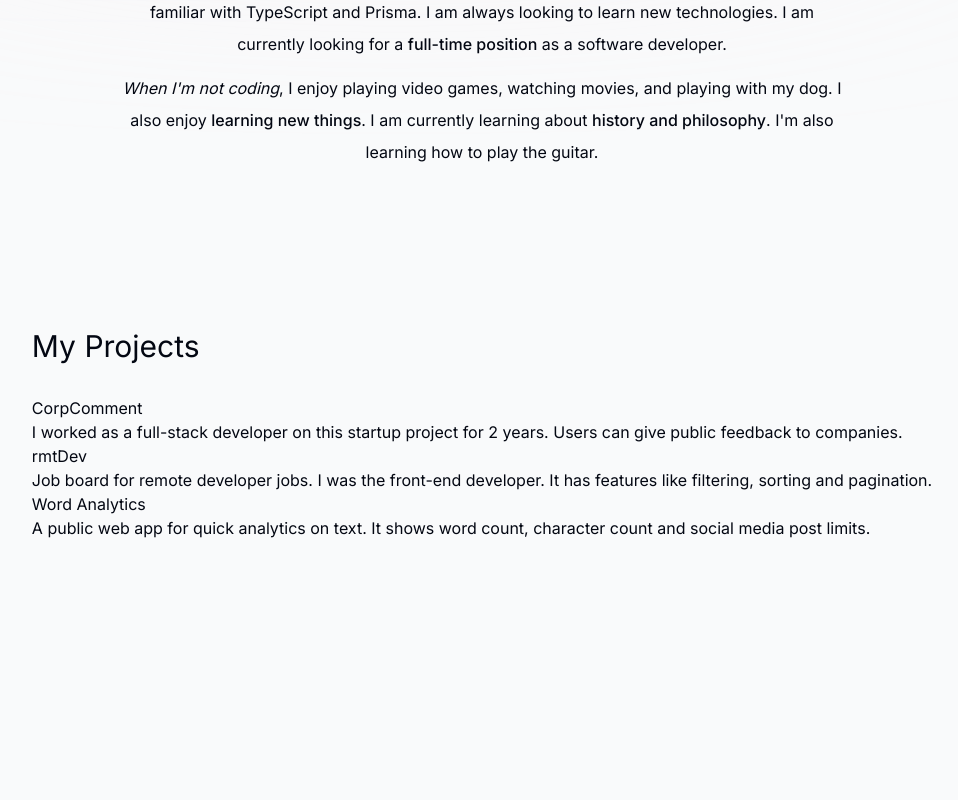
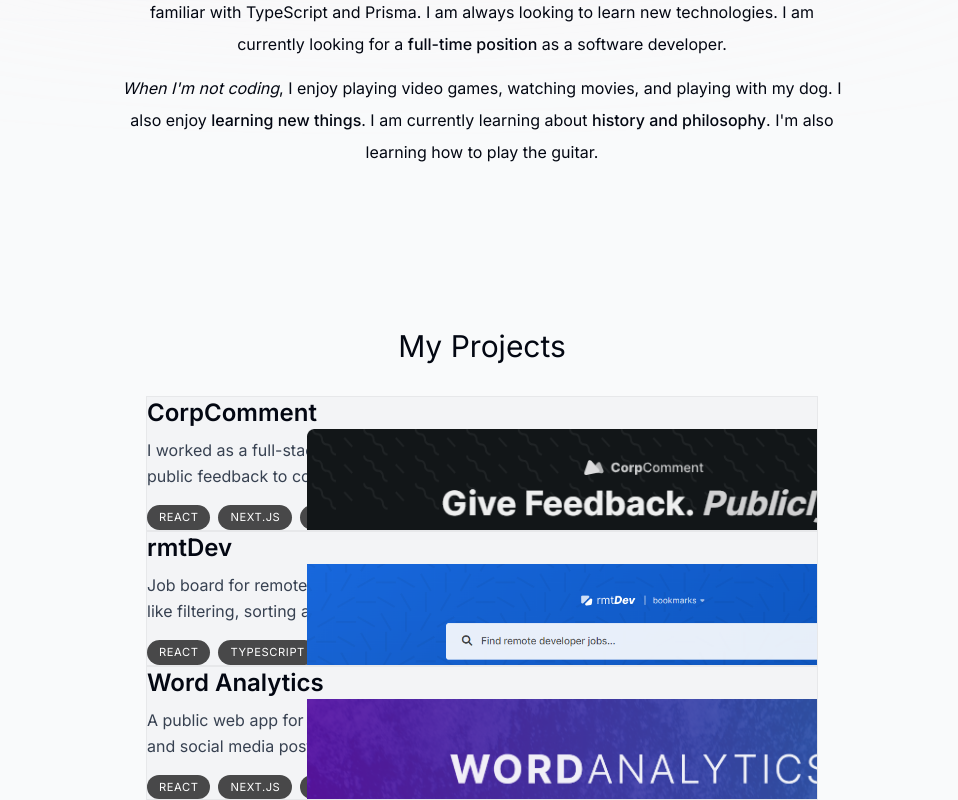
Before and after one commit to aaronaltman/aa_aaron_portfolio_site, a Next.js app: page / in a window 1280 px wide. Shown: the part 884-1684 px from the top of the page, without its empty margins (158-1116 px from the left). Before the commit the page ends 1424 px from the top, so only its background shows below. Built offline with nearby package versions, Linux system fonts and the light colour scheme.

Commit message:
adding projects

```diff
--- a/components/projects.tsx
+++ b/components/projects.tsx
@@ -1,6 +1,7 @@
 import React from "react";
 import SectionHeading from "./section-heading";
 import { projectsData } from "@/lib/data";
+import Image from "next/image";
 
 export default function Projects() {
   return (
@@ -8,14 +9,40 @@
       <SectionHeading>My projects</SectionHeading>
       <div>
         <ul>
-          {projectsData.map((project) => (
-            <li key={project.title}>
-              <h3>{project.title}</h3>
-              <p>{project.description}</p>
-            </li>
+          {projectsData.map((project, index) => (
+            <React.Fragment key={index}>
+              <Project {...project} />
+            </React.Fragment>
           ))}
         </ul>
       </div>
     </section>
   );
 }
+
+type ProjectProps = (typeof projectsData)[number];
+
+function Project({ description, title, imageUrl, tags }: ProjectProps) {
+  return (
+    <section className="bg-gray-100 max-w-[42rem] border relative border-black/5 overflow-hidden sm:pr-8 ">
+      <h3 className="text-2xl font-semibold">{title}</h3>
+      <p className="mt-2 leading-relaxed text-gray-700">{description}</p>
+      <ul className="flex flex-wrap mt-4 gap-2">
+        {tags.map((tag, index) => (
+          <li
+            className="bg-black/[0.7] px-3 py-1 text-[0.7rem] uppercase tracking-wider text-white rounded-full"
+            key={index}
+          >
+            {tag}
+          </li>
+        ))}
+      </ul>
+      <Image
+        src={imageUrl}
+        alt={title}
+        quality={90}
+        className="absolute top-8 -right-40"
+      />
+    </section>
+  );
+}
--- a/components/section-heading.tsx
+++ b/components/section-heading.tsx
@@ -5,5 +5,9 @@
 };
 
 export default function SectionHeading({ children }: sectionHeadingProps) {
-  return <h2 className="text-medium text-3xl capitalize mb-8">{children}</h2>;
+  return (
+    <h2 className="text-medium text-center text-3xl capitalize mb-8">
+      {children}
+    </h2>
+  );
 }
```
